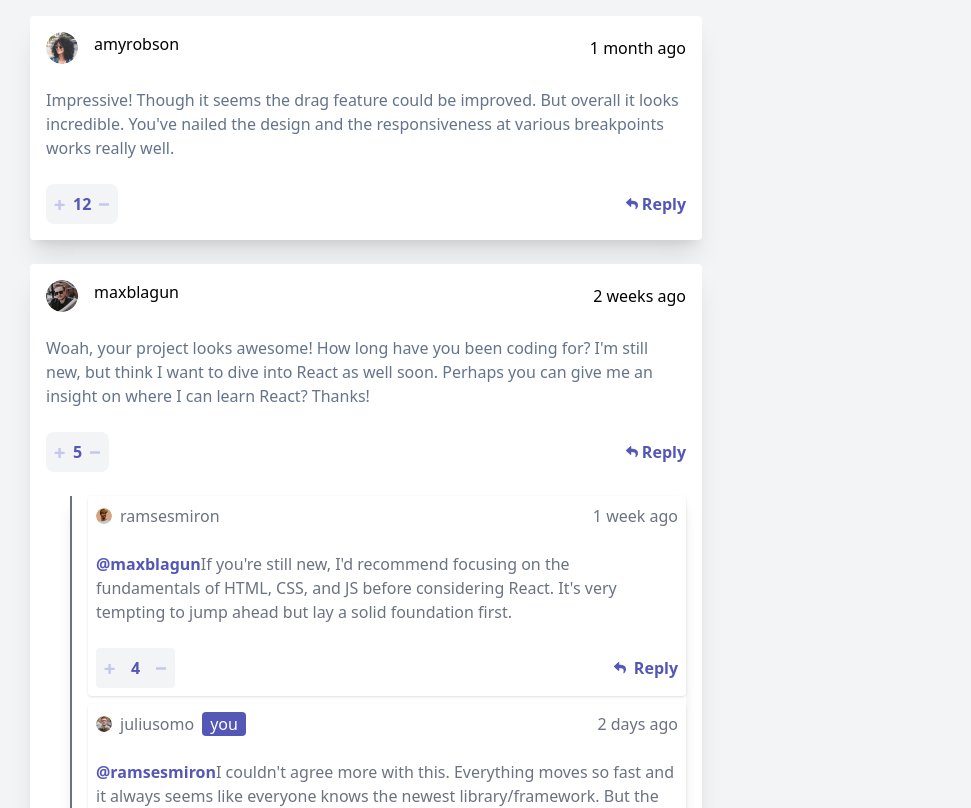
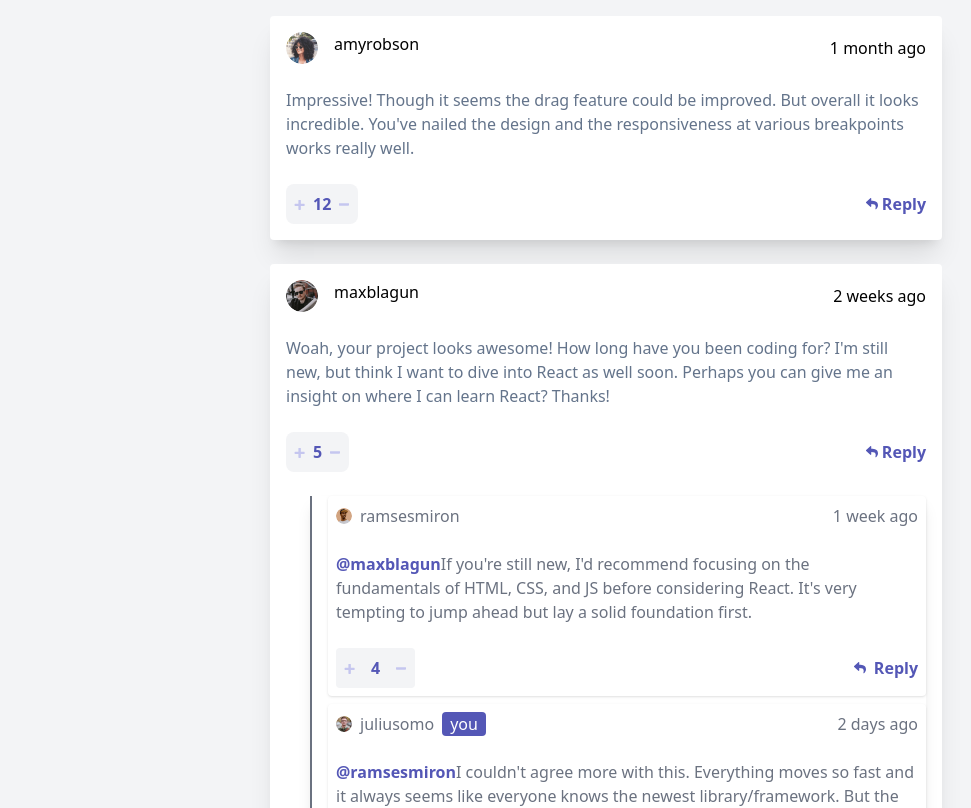
Before and after one commit to karma-code85/interactive-comments-section-main, a React (Create React App) app: page / in a window 1280 px wide. Shown: the top 808 px of the page, without its empty margins (34-1005 px from the left). Built offline with nearby package versions, Linux system fonts and the light colour scheme.

Commit message:
fix reply function

```diff
--- a/src/App.jsx
+++ b/src/App.jsx
@@ -147,7 +147,7 @@ function handleDownvoteToReply(commentId, replyId){
   }
   return(
     <div className="bg-gray-100 min-h-screen flex justify-center items-center p-4 space-y-6 ">
-      <div  className="space-y-6 w-full mx-auto max-w-6xl">
+      <div  className="space-y-6 w-full mx-auto max-w-6xl  flex justify-center items-center flex-col">
         {comments.length===0?(
 
           <p className="bg-white  p-2 rounded shadow text-slate-500 ">no comments add yet...</p>
```
